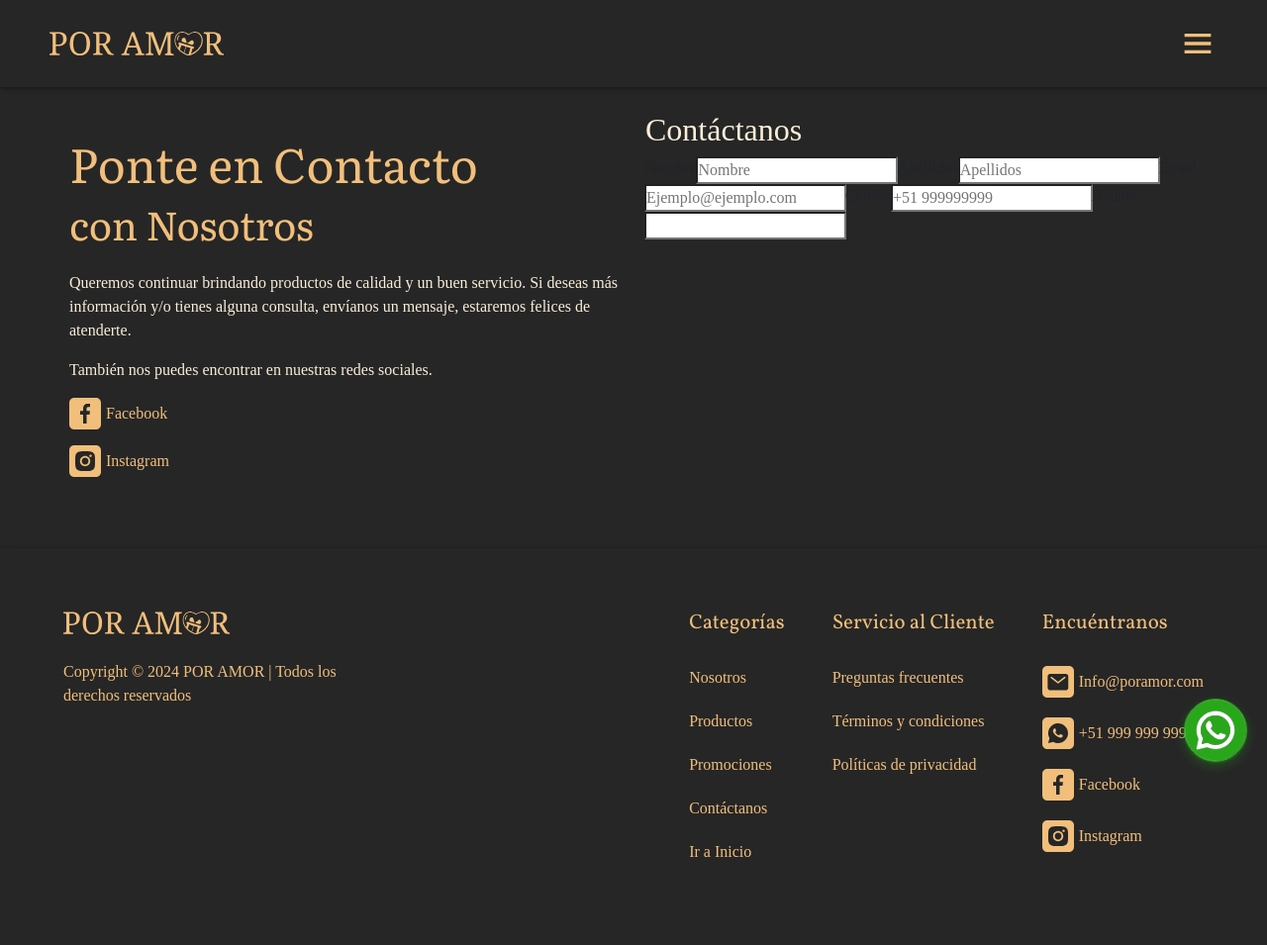
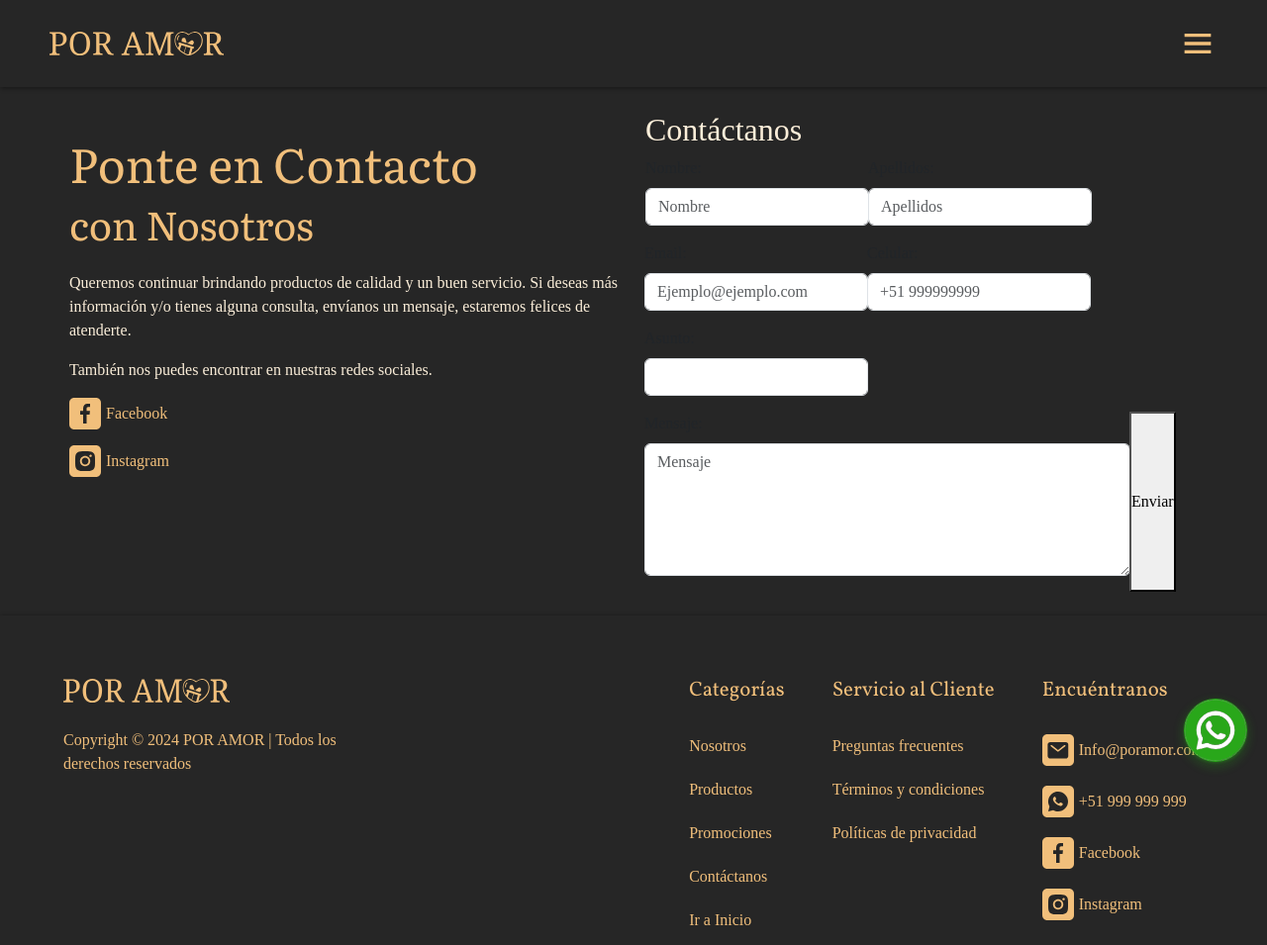
Before and after one commit to FlorRivas/Pf_Rivas, a website: page paginas/contactanos.html in a window 1280 px wide. Shown: the whole page at 99% size. Before the commit the page ends 931 px from the top, so only its background shows below. Drawn offline with Linux system fonts and the light colour scheme; a web font is replaced by a local one.

Commit message:
Modificando formulario de la pagina contacto

```diff
--- a/paginas/contactanos.html
+++ b/paginas/contactanos.html
@@ -80,23 +80,34 @@
         </article>
         <article class="col-12 col-md-6">
           <form action="">
-            <h2 class="main_cont__ft4-Regular main_cont__c--secundary h2">Cont&aacute;ctanos</h2>
+            <legend class="main_cont__ft4-Regular main_cont__c--secundary h2">Cont&aacute;ctanos</legend>
             <div class="input-group">
-              <label for="name">Nombre</label>
-              <input type="text" name="name" id="name" placeholder="Nombre">
+              <div class="mb-3">
+                <label class="form-label" for="name">Nombre:</label>
+                <input class="form-control" type="text" name="name" id="name" placeholder="Nombre">
+              </div>
+              <div class="mb-3">
+                <label class="form-label" for="last-name">Apellidos:</label>
+                <input class="form-control" type="text" name="last-name" id="last-name" placeholder="Apellidos">
+              </div>
+              <div class="mb-3">
+                <label class="form-label" for="email">Email:</label>
+                <input class="form-control" type="email" name="email" id="email" placeholder="Ejemplo@ejemplo.com">
+              </div>
+              <div class="mb-3">
+                <label class="form-label" for="phone">Celular:</label>
+                <input class="form-control" type="tel" name="phone" id="phone" placeholder="+51 999999999">
+              </div>
+              <div class="mb-3">
+                <label class="form-label" for="item">Asunto:</label>
+                <input class="form-control" type="text" name="item" id="item" placeholder="">
+              </div>
+              <div class="mb-3">
+                <label class="form-label" for="message">Mensaje:</label>
+                <textarea class="form-control" name="message" id="message" cols="50" rows="5" placeholder="Mensaje"></textarea>
+              </div>
 
-              <label for="last-name">Apellidos</label>
-              <input type="text" name="last-name" id="last-name" placeholder="Apellidos">
-
-              <label for="email">Email</label>
-              <input type="email" name="email" id="email" placeholder="Ejemplo@ejemplo.com">
-
-              <label for="phone">Celular</label>
-              <input type="tel" name="phone" id="phone" placeholder="+51 999999999">
-
-              <label for="item">Asunto</label>
-              <input type="text" name="item" id="item" placeholder="">
-
+              <input class="btn_form" type="submit" value="Enviar">
             </div>
           </form>
         </article>
--- /dev/null
+++ b/scss/layout/_forms.scss
@@ -0,0 +1,6 @@
+@use '../utilities/mixins';
+@use '../utilities/functions';
+
+.form{
+    padding: functions.pixeles-em(64) functions.pixeles-em(64) functions.pixeles-em(4);
+}
--- a/scss/main.scss
+++ b/scss/main.scss
@@ -13,5 +13,6 @@
 @import "views/nosotros";
 @import "views/productos";
 @import "views/promociones";
+@import "layout/forms";
 @import "views/contacto";
 @import "layout/footer";
```
Also changed, not shown: css/main.css, 1 other file.
